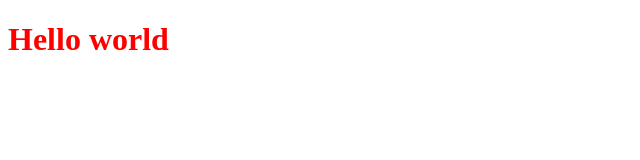
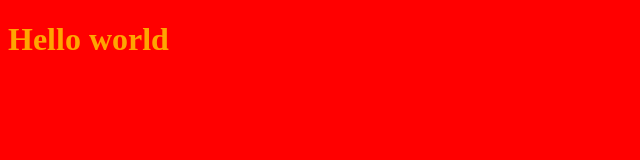
Before and after one commit to alexisOclock/demo-quasar, a plain HTML site: page index.html in a window 1280 px wide. Shown: the whole page, without its empty margins (0-640 px from the left). Drawn offline with Linux system fonts and the light colour scheme.

Commit message:
correction

```diff
--- a/style.css
+++ b/style.css
@@ -1,3 +1,4 @@
 body {
-  color: red;
+  color: orange;
+  background: red;
 }
```
